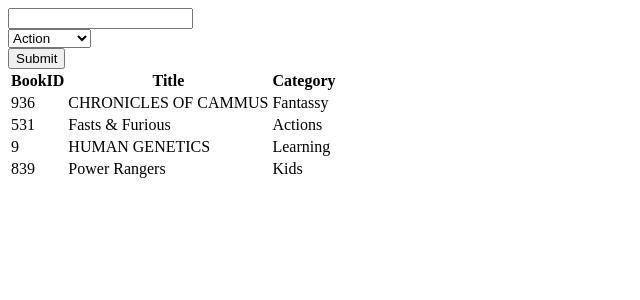
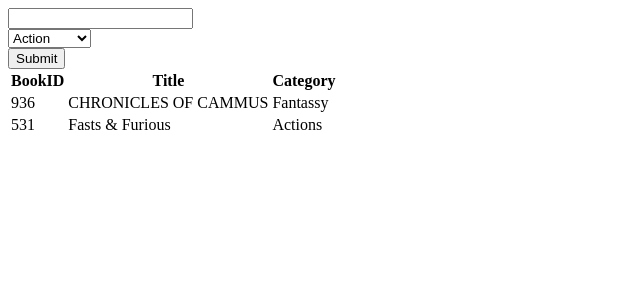
Before and after one commit to wintan1418/read, a React (Create React App) app: page / in a window 1280 px wide. Shown: the top 300 px of the page, without its empty margins (0-640 px from the left). Built offline with nearby package versions, Linux system fonts and the light colour scheme.

Commit message:
fix tse issues

```diff
--- a/src/index.js
+++ b/src/index.js
@@ -17,16 +17,7 @@ const intialState = [
     title: 'Fasts & Furious',
     category: 'Actions',
   },
-  {
-    bookID: Math.floor(Math.random() * 1000),
-    title: 'HUMAN GENETICS',
-    category: 'Learning',
-  },
-  {
-    bookID: Math.floor(Math.random() * 1000),
-    title: 'Power Rangers',
-    category: 'Kids',
-  },
+
 ];
 
 intialState.map(book => store.dispatch(createBook(book)));
```
